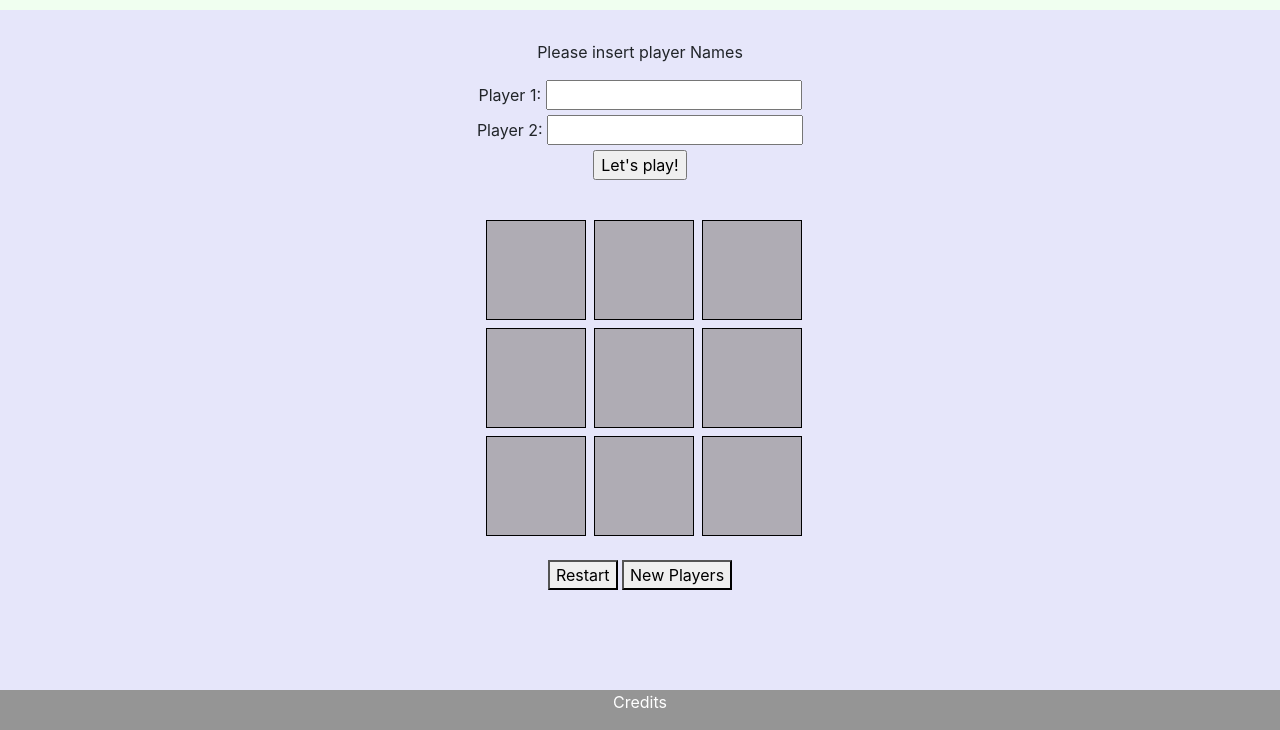
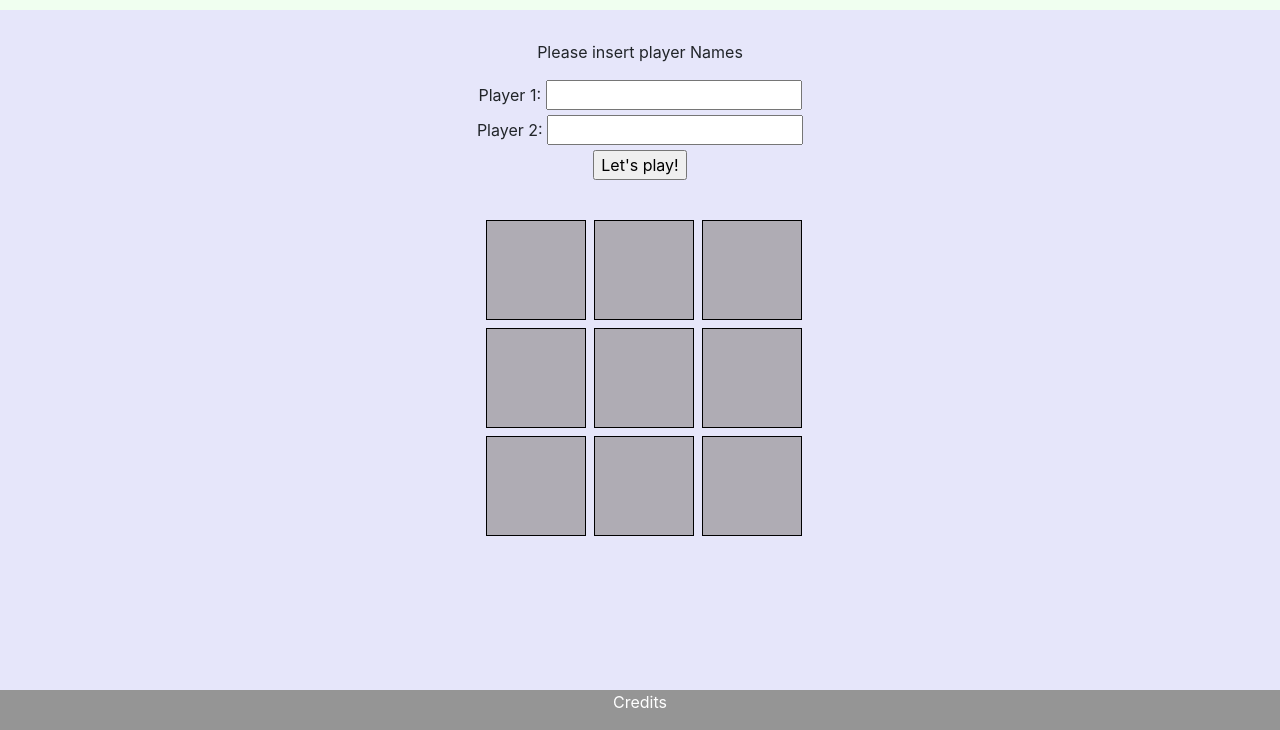
Before and after one commit to SantiagoGuerra/tic-tac-toe-javascript, a website: page index.html in a window 1280 px wide. Shown: the part 70-800 px from the top of the page. Drawn offline with nearby package versions, Linux system fonts and the light colour scheme.

Commit message:
Remove unnecesary buttons

```diff
--- a/index.html
+++ b/index.html
@@ -45,8 +45,6 @@
     <div class="End Game">
       <p id="victory"></p>
       <p id="draw"> </p>
-      <button>Restart</button>
-      <button>New Players</button>
     </div>
 
 
```
